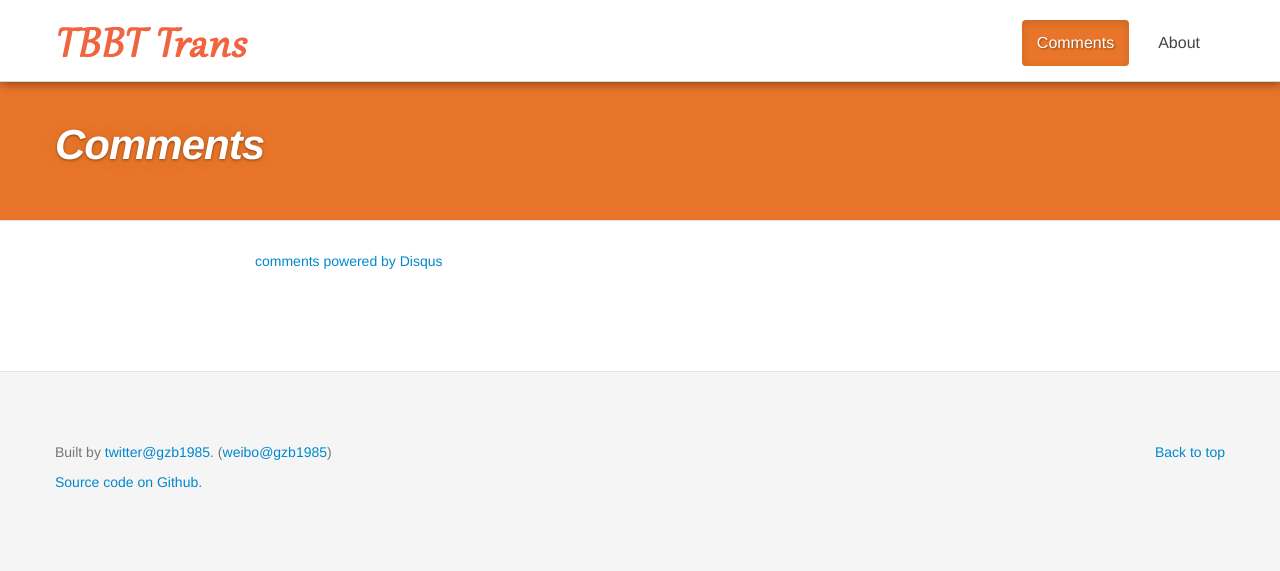
After one commit to gzb1985/tbbt-trans-web-viewer, a Python web app: template transviewer/templates/comments.html in a window 1280 px wide. The commit adds this page. Shown: the top 571 px of the page. Run offline with Jinja, Linux system fonts and the light colour scheme; the template is opened without the code that fills it, so the values that code supplies are empty; some libraries are stand-ins or nearby versions.

Commit message:
add disqus comment tool

```diff
--- a/transviewer/controller/frontend.py
+++ b/transviewer/controller/frontend.py
@@ -24,6 +24,10 @@ def index():
         episodes.append(e)
     return render_template('index.html', episodes = episodes)
 
+@frontend.route('/comments')
+def comments():
+    return render_template('comments.html')
+
 @frontend.route('/episode/<int:season>/<int:episode>')
 def get_episode(season, episode):
     return render_template('episode.html', season=season, episode=episode)
--- a/transviewer/static/css/style.css
+++ b/transviewer/static/css/style.css
@@ -437,3 +437,8 @@ h2.section-title {
     max-width: 700px;
   }
 }
+
+#comments {
+  margin: 30px auto;
+  float: none;
+}
--- a/transviewer/templates/base.html
+++ b/transviewer/templates/base.html
@@ -9,7 +9,7 @@
         <meta name="description" content="TBBT trans, An Amazing Way to Watch TBBT Show!">
         <meta name="author" content="@gzb1985">
         <meta name="keywords" content="Tbbt, the big bang theory, transcript, subs, subtitle, speech">
-        <link rel="canonical" href="http://tbbtsubs.sinaapp.com/">
+        <link rel="canonical" href="http://tbbttrans.herokuapp.com/">
 
         <link href="/static/css/bootstrap.min.css" rel="stylesheet">
         <link href="/static/css/bootstrap-responsive.min.css" rel="stylesheet">
@@ -36,12 +36,11 @@
               <div class="container">
                 <a href="/" class="brand"><img src="/static/img/logo-tbbt-trans-195.png" alt="TbbtTrans" width="195" height="37"></a>
                 <ul class="nav">
-                    <!--<li class="active"><a href="/">Discover</a></li>-->
-                    <li><a href="#footer">About us</a></li>
+                    <li><a href="/comments">Comments</a></li>
+                    <li><a href="#footer">About</a></li>
                 </ul>
               </div>
             </div>
-
           </nav>
         {% endblock header %}
 
--- /dev/null
+++ b/transviewer/templates/comments.html
@@ -0,0 +1,55 @@
+{% extends "base.html" %}
+{% block title %}Comments for TBBT Trans{% endblock title %}
+{% block head %}
+    {{ super() }}
+{% endblock head %}
+
+{% block header %}
+          <nav class="navbar navbar-fixed-top">
+            <div class="navbar-inner">
+              <div class="container">
+                <a href="/" class="brand"><img src="/static/img/logo-tbbt-trans-195.png" alt="TbbtTrans" width="195" height="37"></a>
+                <ul class="nav">
+                    <li class="active"><a href="/comments">Comments</a></li>
+                    <li><a href="#footer">About</a></li>
+                </ul>
+              </div>
+            </div>
+          </nav>
+{% endblock header %}
+
+{% block content %}
+<div class="jumbotron subhead">
+    <div class="container">
+      <div class="row">
+        <div class="span12">
+          <h1>Comments</h1>
+        </div>
+      </div>
+    </div>
+  </div>
+
+  <div class="container">
+    <div id="comments" class="span8">
+      <div id="disqus_thread"></div>
+      <script type="text/javascript">
+          /* * * CONFIGURATION VARIABLES: EDIT BEFORE PASTING INTO YOUR WEBPAGE * * */
+          var disqus_shortname = 'tbbttrans'; // required: replace example with your forum shortname
+
+          /* * * DON'T EDIT BELOW THIS LINE * * */
+          (function() {
+              var dsq = document.createElement('script'); dsq.type = 'text/javascript'; dsq.async = true;
+              dsq.src = '//' + disqus_shortname + '.disqus.com/embed.js';
+              (document.getElementsByTagName('head')[0] || document.getElementsByTagName('body')[0]).appendChild(dsq);
+          })();
+      </script>
+      <noscript>Please enable JavaScript to view the <a href="http://disqus.com/?ref_noscript">comments powered by Disqus.</a></noscript>
+      <a href="http://disqus.com" class="dsq-brlink">comments powered by <span class="logo-disqus">Disqus</span></a>
+    </div>
+  </div> <!-- /container -->
+
+{% endblock content %}
+
+{% block footer %}
+    {{ super() }}
+{% endblock footer %}
```
